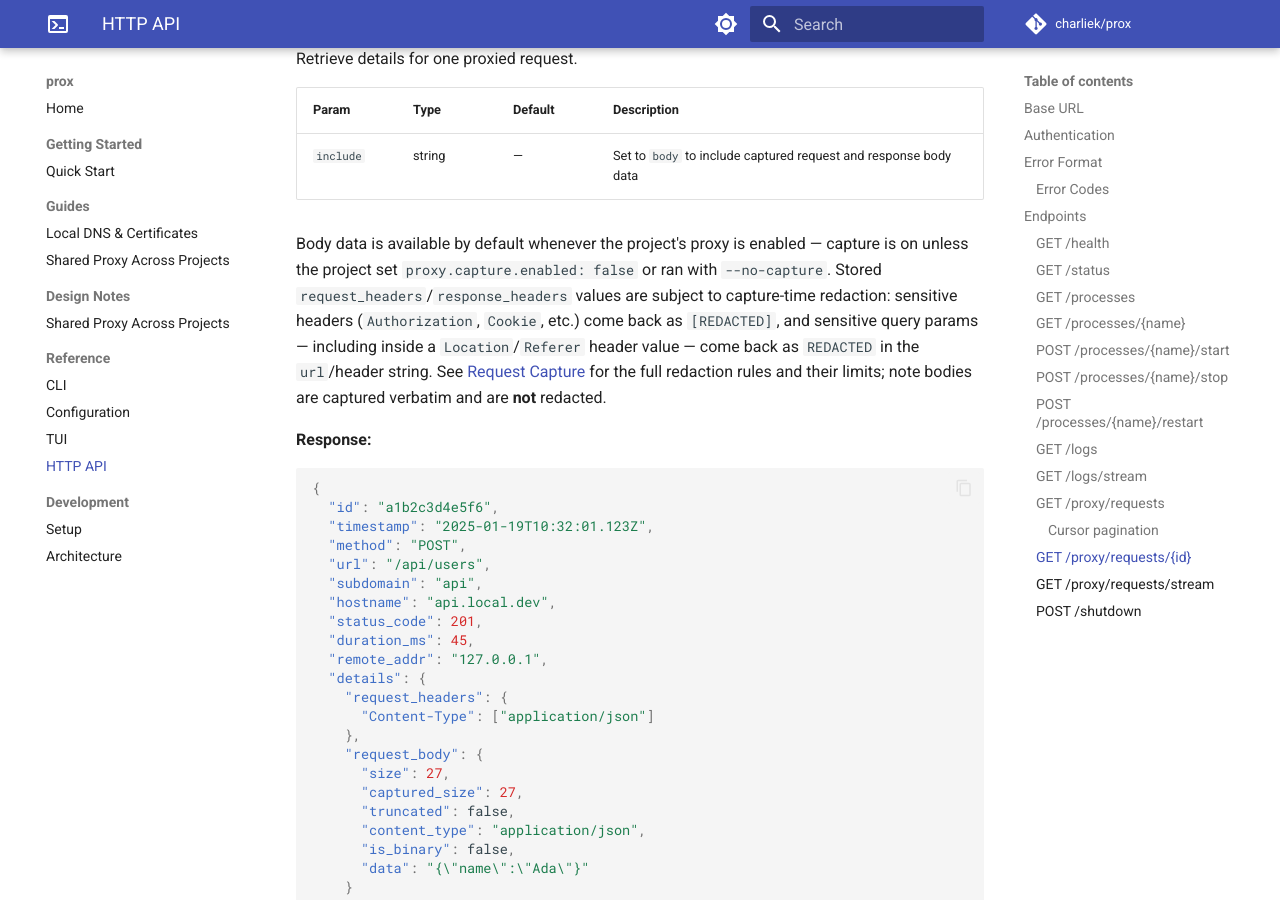
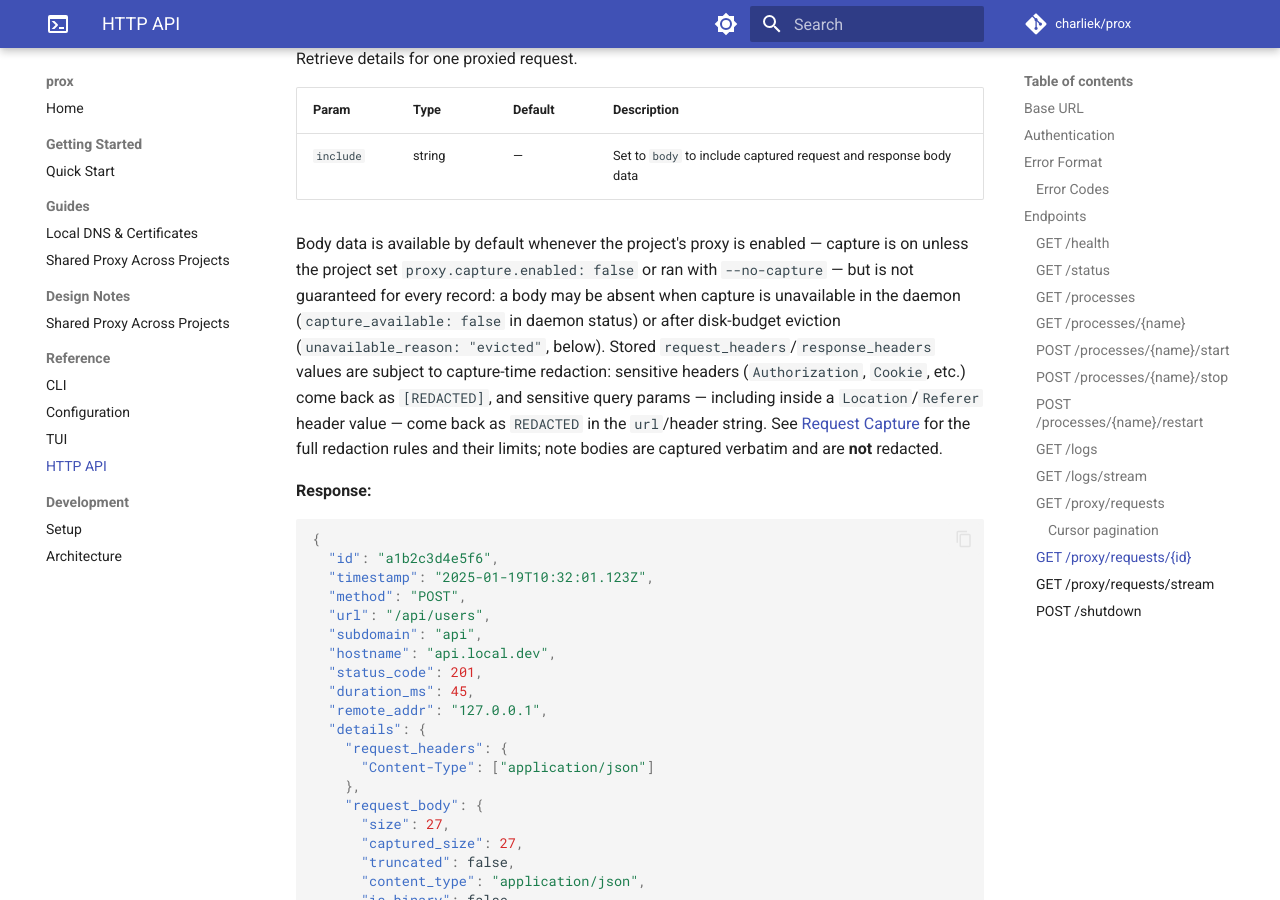
Before and after one commit to charliek/prox, an MkDocs documentation site: the page built from docs/reference/api.md, in a window 1280 px wide and 900 px high, scrolled down 9507 px. Built offline with MkDocs 1.6.1 and Material for MkDocs 9.7.7, drawn with Linux system fonts in a browser that asks for light colours; comment, search, counter and statistics services are not loaded.

Commit message:
docs: body data not guaranteed under default-on capture (CodeRabbit #78 round 2)
State in both api references that a record's body can be absent when
capture is unavailable in the daemon or the spill file was evicted by
the disk budget (unavailable_reason: "evicted").

Co-Authored-By: Claude Fable 5 <noreply@anthropic.com>
Claude-Session: https://claude.ai/code/session_01EzL4XtcfwrRnNN4Za35cVv

```diff
--- a/docs/reference/api.md
+++ b/docs/reference/api.md
@@ -377,7 +377,7 @@ Retrieve details for one proxied request.
 |-------|------|---------|-------------|
 | `include` | string | — | Set to `body` to include captured request and response body data |
 
-Body data is available by default whenever the project's proxy is enabled — capture is on unless the project set `proxy.capture.enabled: false` or ran with `--no-capture`. Stored `request_headers`/`response_headers` values are subject to capture-time redaction: sensitive headers (`Authorization`, `Cookie`, etc.) come back as `[REDACTED]`, and sensitive query params — including inside a `Location`/`Referer` header value — come back as `REDACTED` in the `url`/header string. See [Request Capture](configuration.md#request-capture) for the full redaction rules and their limits; note bodies are captured verbatim and are **not** redacted.
+Body data is available by default whenever the project's proxy is enabled — capture is on unless the project set `proxy.capture.enabled: false` or ran with `--no-capture` — but is not guaranteed for every record: a body may be absent when capture is unavailable in the daemon (`capture_available: false` in daemon status) or after disk-budget eviction (`unavailable_reason: "evicted"`, below). Stored `request_headers`/`response_headers` values are subject to capture-time redaction: sensitive headers (`Authorization`, `Cookie`, etc.) come back as `[REDACTED]`, and sensitive query params — including inside a `Location`/`Referer` header value — come back as `REDACTED` in the `url`/header string. See [Request Capture](configuration.md#request-capture) for the full redaction rules and their limits; note bodies are captured verbatim and are **not** redacted.
 
 **Response:**
 
```
Also changed, not shown: skills/prox/references/api.md (+1 -1 lines).
